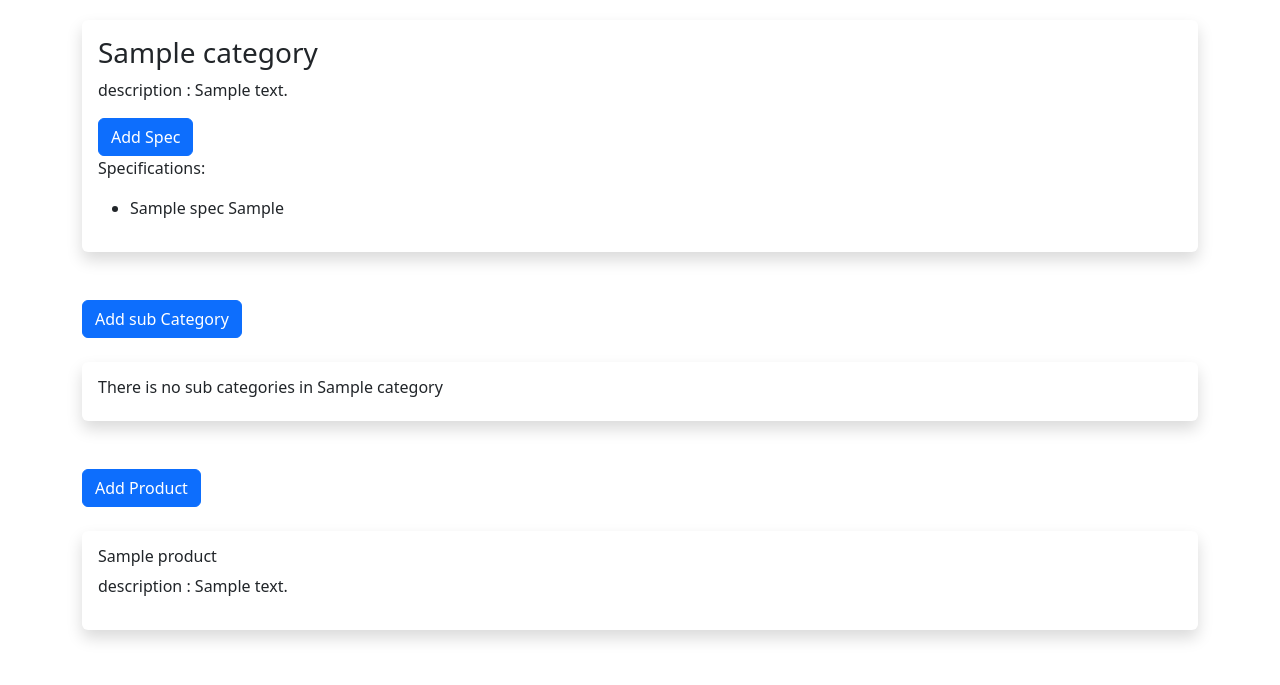
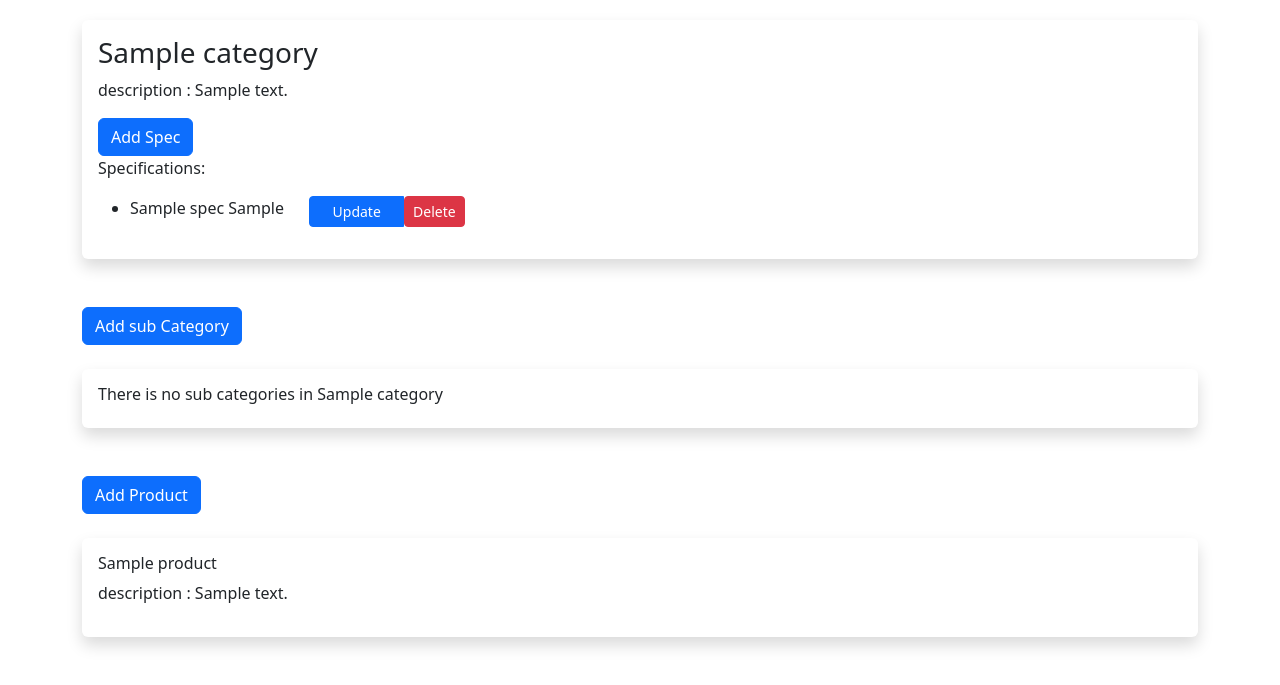
Before and after one commit to OsamaNasr01/django-taqa, a Django app: a page that uses taqatools/templates/base.html in a window 1280 px wide. Shown: the part 170-855 px from the top of the page. Before the commit the page ends 811 px from the top, so only its background shows below. Run offline with Django 4.2, Linux system fonts and the light colour scheme; tables that the repository leaves empty hold one stand-in row (values such as "Sample post"); some libraries are stand-ins or nearby versions.

Commit message:
adding update and delete functions to specs

```diff
--- a/taqatools/products/urls.py
+++ b/taqatools/products/urls.py
@@ -24,5 +24,7 @@ urlpatterns = [
     path('product/price/update/<slug:slug>/', views.update_price, name='update_price'),
     # Specs routes
     path('product/specs/add/', views.add_spec, name='add_spec'),
+    path('product/specs/update/<int:id>', views.update_spec, name='update_spec'),
+    path('product/specs/delete/<int:id>', views.delete_spec, name='delete_spec'),
 
 ]
--- a/taqatools/products/views.py
+++ b/taqatools/products/views.py
@@ -1,5 +1,5 @@
 from django.shortcuts import render, redirect,get_object_or_404
-from .models import Category, Product, Brand, Price
+from .models import Category, Product, Brand, Price, Spec
 from .forms import AddCategoryForm, AddProductForm, BrandForm, PriceForm, SpecForm, NumSpecForm, TxtSpecForm, BoolSpecForm
 from django.contrib import messages
 
@@ -270,3 +270,29 @@ def add_spec(request):
             error_message = errors.as_text().split(':')[0]
             messages.error(request, ('There Was An Error adding the specification' + error_message))
             return p_category_profile(request, category.slug)
+
+
+def update_spec(request, id):
+    spec = get_object_or_404(Spec, id=id)
+    if request.method == 'POST':
+        form = SpecForm(request.POST, instance=spec)
+        if form.is_valid():
+            form.save()
+            messages.success(request, ('The Specification has been Updateded Successfully!'))
+            return p_category_profile(request, spec.category.slug)
+        else:
+            errors = form.errors
+            error_message = errors.as_text().split(':')[0]
+            messages.error(request, ('There Was An Error adding the Brand' + error_message))
+            return render(request, 'products/specs/update_spec.html', {'form' : form, 'errors': errors})
+    else:
+        form = SpecForm(instance = spec)
+        return render(request, 'products/specs/update_spec.html', {'form': form})
+
+def delete_spec(request, id):
+    spec = get_object_or_404(Spec, id=id)
+    category_slug = spec.category.slug
+    if request.method == 'POST':
+        spec.delete()
+        messages.success(request, ('The specification has been Deleted Successfully!'))
+        return p_category_profile(request, category_slug)
--- a/taqatools/taqatools/settings.py
+++ b/taqatools/taqatools/settings.py
@@ -39,6 +39,7 @@ INSTALLED_APPS = [
     'django.contrib.messages',
     'django.contrib.staticfiles',
     'django.contrib.humanize',
+    'pyscript',
     'members',
     'products',
 ]
--- a/taqatools/templates/base.html
+++ b/taqatools/templates/base.html
@@ -8,7 +8,7 @@
 
     <link href="{% static 'members/bootstrap/css/bootstrap.min.css' %}" rel="stylesheet">
     <script src="{% static 'members/bootstrap/js/bootstrap.bundle.min.js' %}"></script>
-    <!-- <link href="{% static 'navbar.html' %}" rel="stylesheet"> -->
+
 
 
 
--- a/taqatools/templates/products/categories/p_category_profile.html
+++ b/taqatools/templates/products/categories/p_category_profile.html
@@ -28,13 +28,15 @@
     </div>
   </div>
 
-  <button type="button" class="btn btn-danger" data-bs-toggle="modal" data-bs-target="#delete-category-modal">
+  <button type="button" class="btn btn-danger" data-bs-toggle="modal"
+    data-bs-target="#delete-category-modal">
     Delete
   </button>
 
   <!-- delete-category-modal.html -->
 
-  <div class="modal fade" id="delete-category-modal" tabindex="-1" aria-labelledby="delete-category-modal-label" aria-hidden="true">
+  <div class="modal fade" id="delete-category-modal" tabindex="-1"
+    aria-labelledby="delete-category-modal-label" aria-hidden="true">
     <div class="modal-dialog" role="document">
       <div class="modal-content">
         <div class="modal-header">
@@ -56,7 +58,8 @@
   </div>
     <br><br>
 
-    <div class="modal fade" id="add-spec-modal" tabindex="-1" aria-labelledby="add-spec-modal" aria-hidden="true">
+    <div class="modal fade" id="add-spec-modal" tabindex="-1"
+      aria-labelledby="add-spec-modal" aria-hidden="true">
       <div class="modal-dialog">
         <div class="modal-content">
           <div class="modal-header">
@@ -81,23 +84,38 @@
             {{ category.name  }}
         </h3>
         <p>description : {{ category.description }}</p>
-        <button type="button" class="btn btn-primary" data-bs-toggle="modal" data-bs-target="#add-spec-modal">
+        <button type="button" class="btn btn-primary"
+          data-bs-toggle="modal" data-bs-target="#add-spec-modal">
           Add Spec
         </button>
         <p>Specifications:</p>
 
         {% for spec in category.specs.all %}
-          <ul>
+        <ul>
+          <div class="row">
+            <div class = "col-2">
             <li>{{ spec.name }} {% if not spec.unit == None %} {{ spec.unit }} {% endif %}</li>
-          </ul>
+            </div>
+            <div class="btn-group col-2">
+              <a href="{% url 'update_spec' spec.id %}" class="btn btn-primary btn-sm">Update</a>
+              <form action="{% url 'delete_spec' spec.id %}" method="POST">
+                {% csrf_token %}
+                <button type="submit"  class="btn btn-danger btn-sm">Delete</button>
+              </form>
+            </div>
+          </div>
+        </ul>
+
         {% endfor %}
     </div>
 
-    <button type="button" class="btn btn-primary" data-bs-toggle="modal" data-bs-target="#add-category-modal">
+    <button type="button" class="btn btn-primary"
+      data-bs-toggle="modal" data-bs-target="#add-category-modal">
       Add sub Category
     </button><br><br>
 
-    <div class="modal fade" id="add-category-modal" tabindex="-1" aria-labelledby="add-category-modal" aria-hidden="true">
+    <div class="modal fade" id="add-category-modal" tabindex="-1"
+      aria-labelledby="add-category-modal" aria-hidden="true">
       <div class="modal-dialog">
         <div class="modal-content">
           <div class="modal-header">
@@ -142,11 +160,13 @@
 
 
 
-    <button type="button" class="btn btn-primary" data-bs-toggle="modal" data-bs-target="#add-product-modal">
+    <button type="button" class="btn btn-primary"
+      data-bs-toggle="modal" data-bs-target="#add-product-modal">
       Add Product
     </button>
 
-    <div class="modal fade" id="add-product-modal" tabindex="-1" aria-labelledby="add-product-modal" aria-hidden="true">
+    <div class="modal fade" id="add-product-modal" tabindex="-1"
+      aria-labelledby="add-product-modal" aria-hidden="true">
       <div class="modal-dialog">
         <div class="modal-content">
           <div class="modal-header">
@@ -163,15 +183,19 @@
               {% for spec in category.specs.all %}
                 {% if spec.type == 2 %}
                   <label for="{{spec.name}}">{{ spec.name }}</label>
-                  <input type="text" name="{{ spec.name }}" class="form-control" id="{{spec.name}}" placeholder="Enter {{ spec.name }}">
+                  <input type="text" name="{{ spec.name }}" class="form-control"
+                    id="{{spec.name}}" placeholder="Enter {{ spec.name }}">
                   <small id="{{spec.name}}Help" class="form-text text-muted"></small><br>
                 {% elif spec.type == 1 %}
                   <label for="{{spec.name}}">{{ spec.name }}</label>
-                  <input type="number" name="{{ spec.name }}" class="form-control" id="{{spec.name}}" placeholder="Enter {{ spec.name }}">
-                  <small id="{{spec.name}}Help" class="form-text text-muted">{{ spec.unit }}.</small><br><br>
+                  <input type="number" name="{{ spec.name }}" class="form-control"
+                    id="{{spec.name}}" placeholder="Enter {{ spec.name }}">
+                  <small id="{{spec.name}}Help" class="form-text text-muted">{{ spec.unit }}.</small>
+                  <br><br>
                 {% elif spec.type == 3 %}
                   <label for="{{spec.name}}">{{ spec.name }}</label>
-                  <input type="checkbox" name="{{ spec.name }}" class="form-check-input" id="{{spec.name}}"><br><br>
+                  <input type="checkbox" name="{{ spec.name }}" class="form-check-input"
+                    id="{{spec.name}}"><br><br>
                 {% endif %}
               {% endfor %}
               <input type="hidden" name="category_id" value="{{ category.id }}">
--- a/taqatools/templates/products/products/product.html
+++ b/taqatools/templates/products/products/product.html
@@ -54,7 +54,6 @@
       </div>
     </div>
   </div>
-
 
     <div class="shadow p-3 mb-5 bg-white rounded">
       <h3>
```
Also changed, not shown: taqatools/templates/products/specs/update_spec.html (added, +16 -0 lines).
